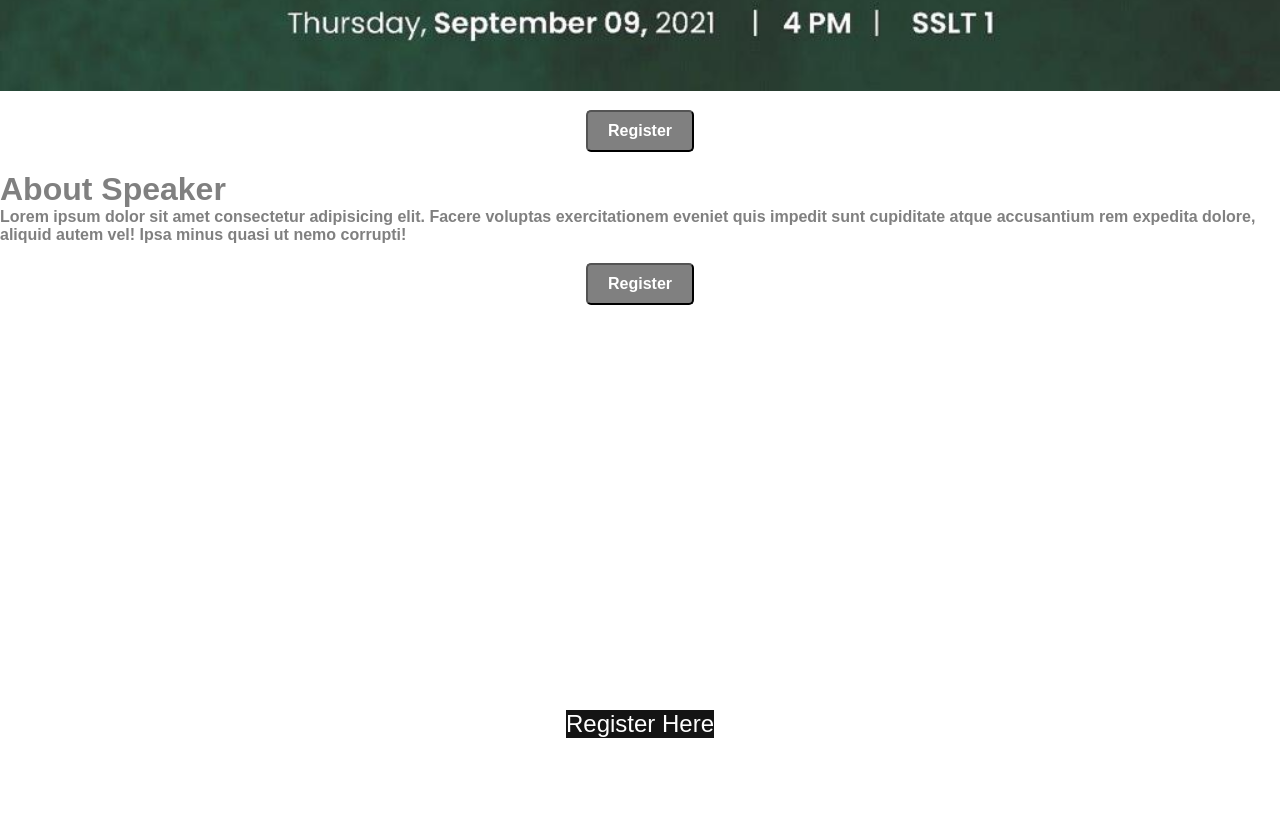
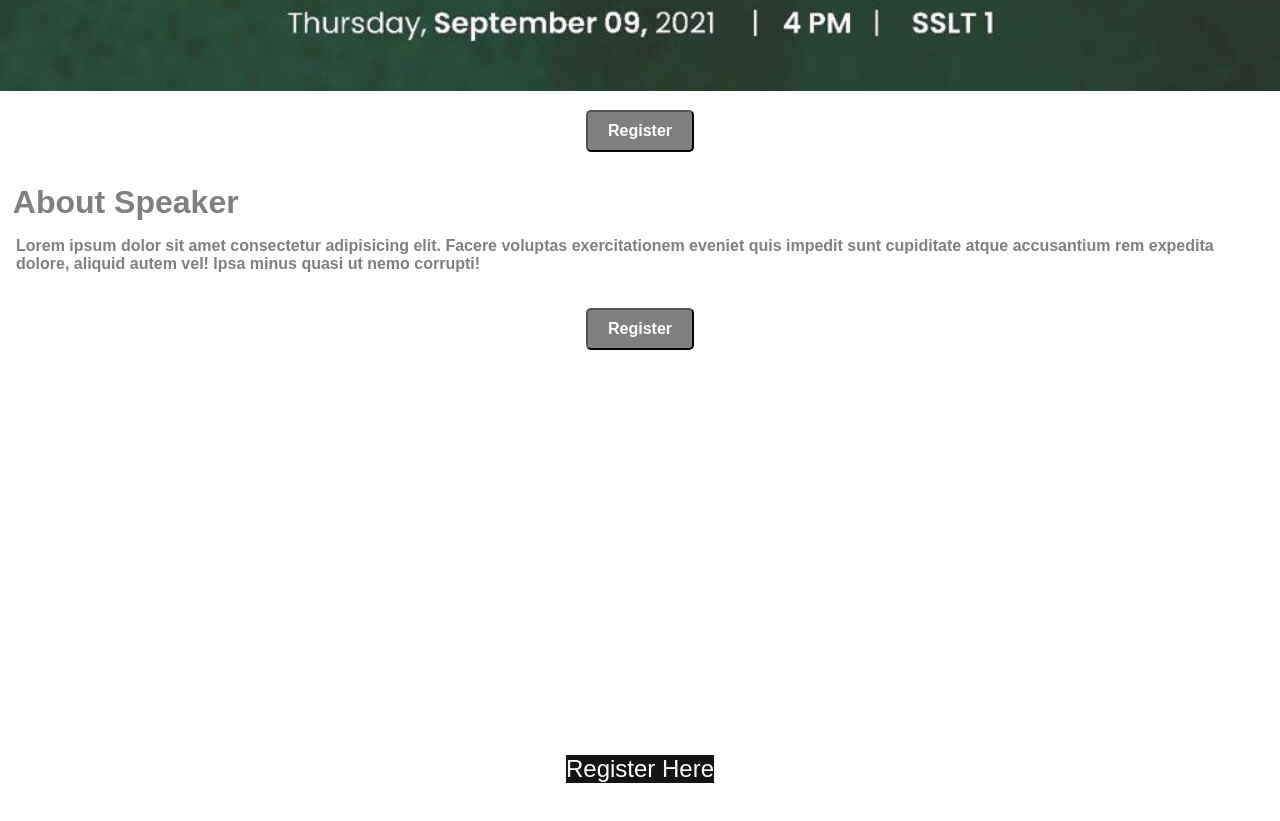
Before and after one commit to kylead10/beyond-politics, a React (Create React App) app: page / in a window 1280 px wide. Shown: the part 2613-3434 px from the top of the page. Built offline with nearby package versions, Linux system fonts and the light colour scheme.

Commit message:
about update

```diff
--- a/src/components/about/About.js
+++ b/src/components/about/About.js
@@ -33,12 +33,14 @@ const Head = styled.h1`
   text-align: left;
   color: grey;
   display: block;
+  margin: 0.8rem;
 `;
 
 const Info = styled.h3`
   font-size: 1em;
   text-align: left;
   color: grey;
+  margin: 1rem;
 `;
 
 const About = () => {
```
